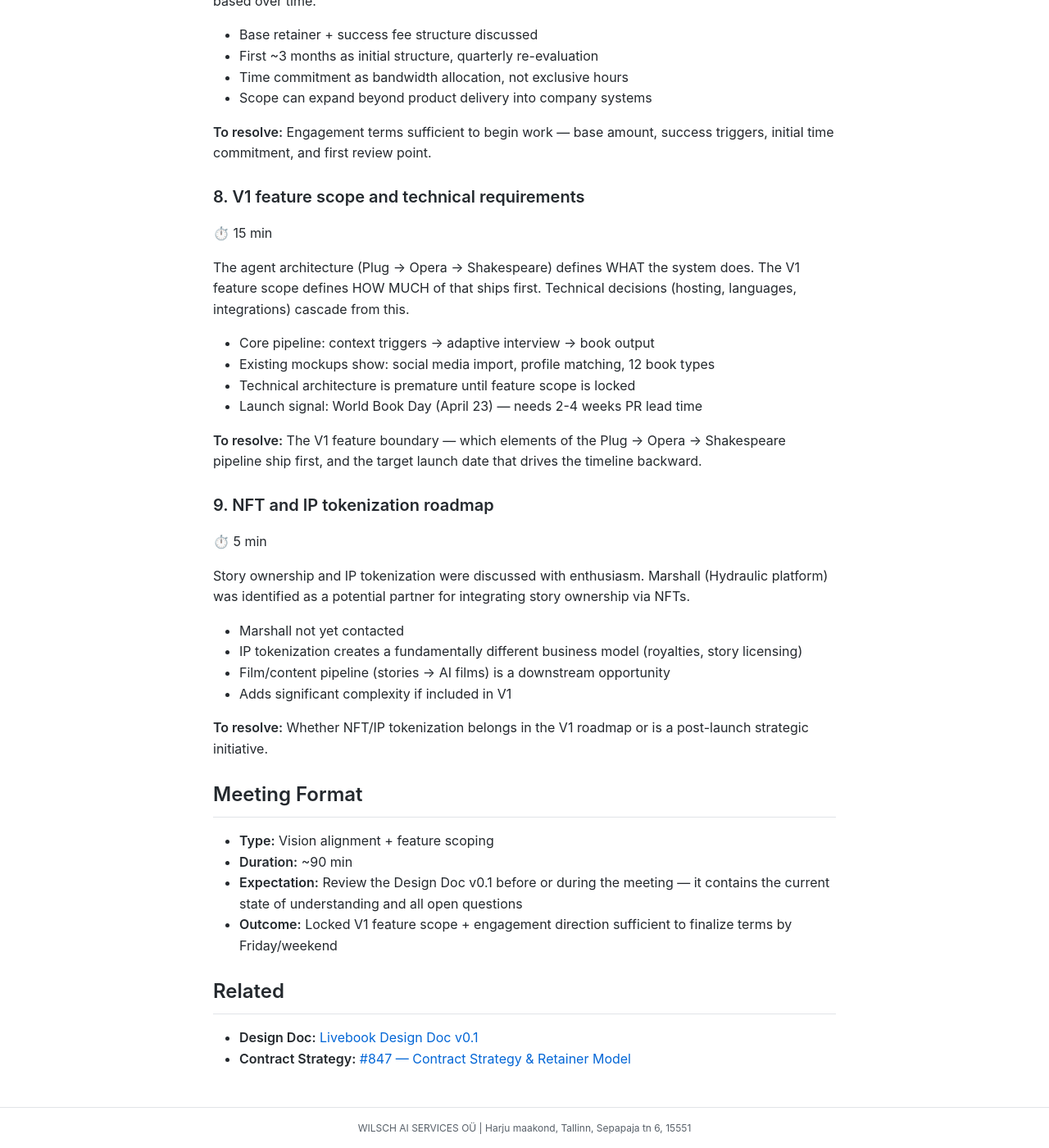
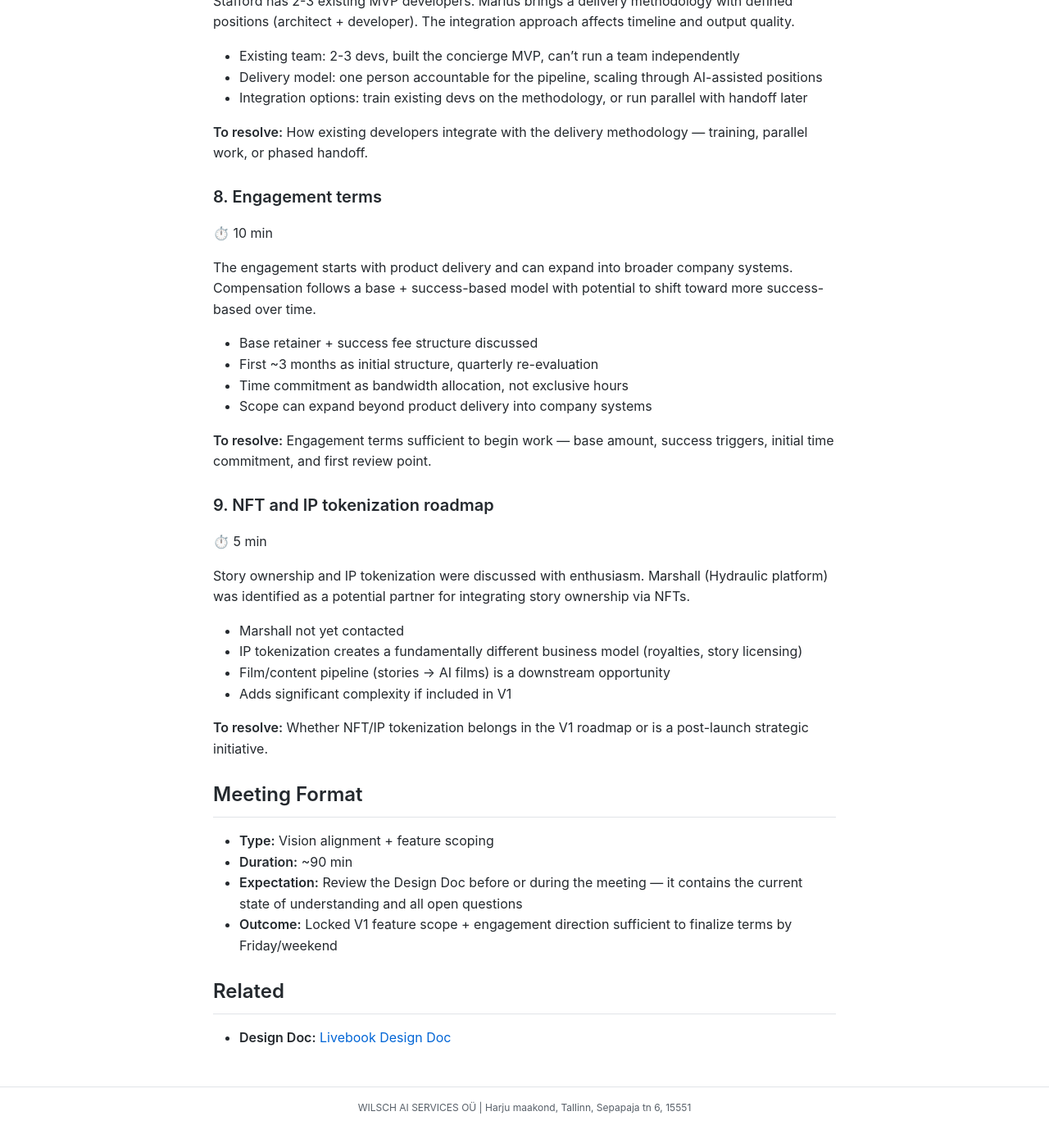
Before and after one commit to MariusWilsch/public-wilsch-ai-pages, a Jekyll site: the page built from project/livebook/livebook-meeting-agenda-2026-02-19.md, in a window 1280 px wide and 1400 px high, scrolled down 3160 px. Shown: the whole window at 82% size. Built offline with Jekyll 4.4.1, drawn with Linux system fonts in a browser that asks for light colours; our own code applies the rules of GitHub Pages for plain Markdown files; after the commit the page ends 4535 px from its top, so only the background shows below that; some of the changed text lies outside the part shown.

Commit message:
Sync from hippocampus 2026-02-20

```diff
--- a/project/livebook/livebook-meeting-agenda-2026-02-19.md
+++ b/project/livebook/livebook-meeting-agenda-2026-02-19.md
@@ -15,7 +15,7 @@ Align on the V1 product scope and engagement structure for the Livebook platform
 
 ## Pre-Read
 
-- [Livebook Design Doc v0.1](https://mariuswilsch.github.io/public-wilsch-ai-pages/project/livebook/livebook-design-doc-v01) — current state of product understanding, including defined elements and open questions
+- [Livebook Design Doc](https://mariuswilsch.github.io/public-wilsch-ai-pages/project/livebook/livebook-design-doc) — current state of product understanding, including defined elements and open questions
 
 ---
 
@@ -35,7 +47,7 @@ The platform is currently called "EasyBook" with "NS FamilyBook" as the Network
 
 **To resolve:** The product name that will carry through V1 launch and initial marketing.
 
-### 2. Community books and V1 scope
+### 3. Community books and V1 scope
 ⏱️ 5 min
 
 The NS Family Book, Ladies Lounge book, and My Hometown books are concierge MVPs happening now — manually produced, no platform technology. The Livebook platform is the technology build that will eventually power these.
@@ -59,7 +71,7 @@ Open-source TTS models (350M parameters, 26 languages) can run on a phone. Voice
 
 **To resolve:** Whether voice cloning is a V1 must-have or a post-launch enhancement — balancing emotional impact against delivery speed.
 
-### 4. Book output and fulfillment
+### 5. Book output and fulfillment
 ⏱️ 10 min
 
 Shakespeare (the book production agent) needs to produce actual books. The output format and fulfillment pipeline are entirely undefined — physical printing, digital-only, or both.
@@ -105,18 +117,6 @@ The engagement starts with product delivery and can expand into broader company
 - Scope can expand beyond product delivery into company systems
 
 **To resolve:** Engagement terms sufficient to begin work — base amount, success triggers, initial time commitment, and first review point.
-
-### 8. V1 feature scope and technical requirements
-⏱️ 15 min
-
-The agent architecture (Plug → Opera → Shakespeare) defines WHAT the system does. The V1 feature scope defines HOW MUCH of that ships first. Technical decisions (hosting, languages, integrations) cascade from this.
-
-- Core pipeline: context triggers → adaptive interview → book output
-- Existing mockups show: social media import, profile matching, 12 book types
-- Technical architecture is premature until feature scope is locked
-- Launch signal: World Book Day (April 23) — needs 2-4 weeks PR lead time
-
-**To resolve:** The V1 feature boundary — which elements of the Plug → Opera → Shakespeare pipeline ship first, and the target launch date that drives the timeline backward.
 
 ### 9. NFT and IP tokenization roadmap
 ⏱️ 5 min
@@ -134,10 +134,9 @@ Story ownership and IP tokenization were discussed with enthusiasm. Marshall (Hy
 
 - **Type:** Vision alignment + feature scoping
 - **Duration:** ~90 min
-- **Expectation:** Review the Design Doc v0.1 before or during the meeting — it contains the current state of understanding and all open questions
+- **Expectation:** Review the Design Doc before or during the meeting — it contains the current state of understanding and all open questions
 - **Outcome:** Locked V1 feature scope + engagement direction sufficient to finalize terms by Friday/weekend
 
 ## Related
 
-- **Design Doc:** [Livebook Design Doc v0.1](https://mariuswilsch.github.io/public-wilsch-ai-pages/project/livebook/livebook-design-doc-v01)
-- **Contract Strategy:** [#847 — Contract Strategy & Retainer Model](https://github.com/DaveX2001/deliverable-tracking/issues/847)
+- **Design Doc:** [Livebook Design Doc](https://mariuswilsch.github.io/public-wilsch-ai-pages/project/livebook/livebook-design-doc)
```
Also changed, not shown: other parts of project/livebook/livebook-meeting-agenda-2026-02-19.md (+17 -5 lines), project/livebook/livebook-design-doc.md (renamed from project/livebook/livebook-design-doc-v01.md, +8 -8 lines).
